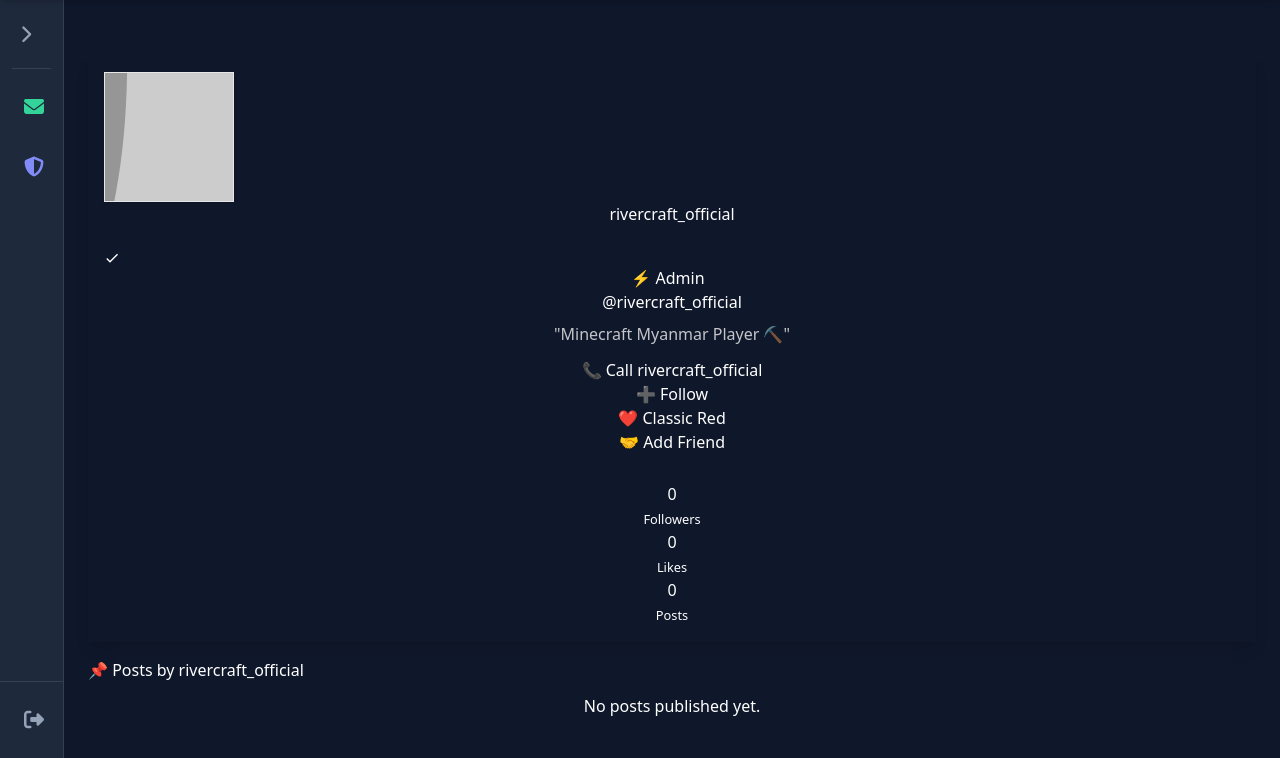
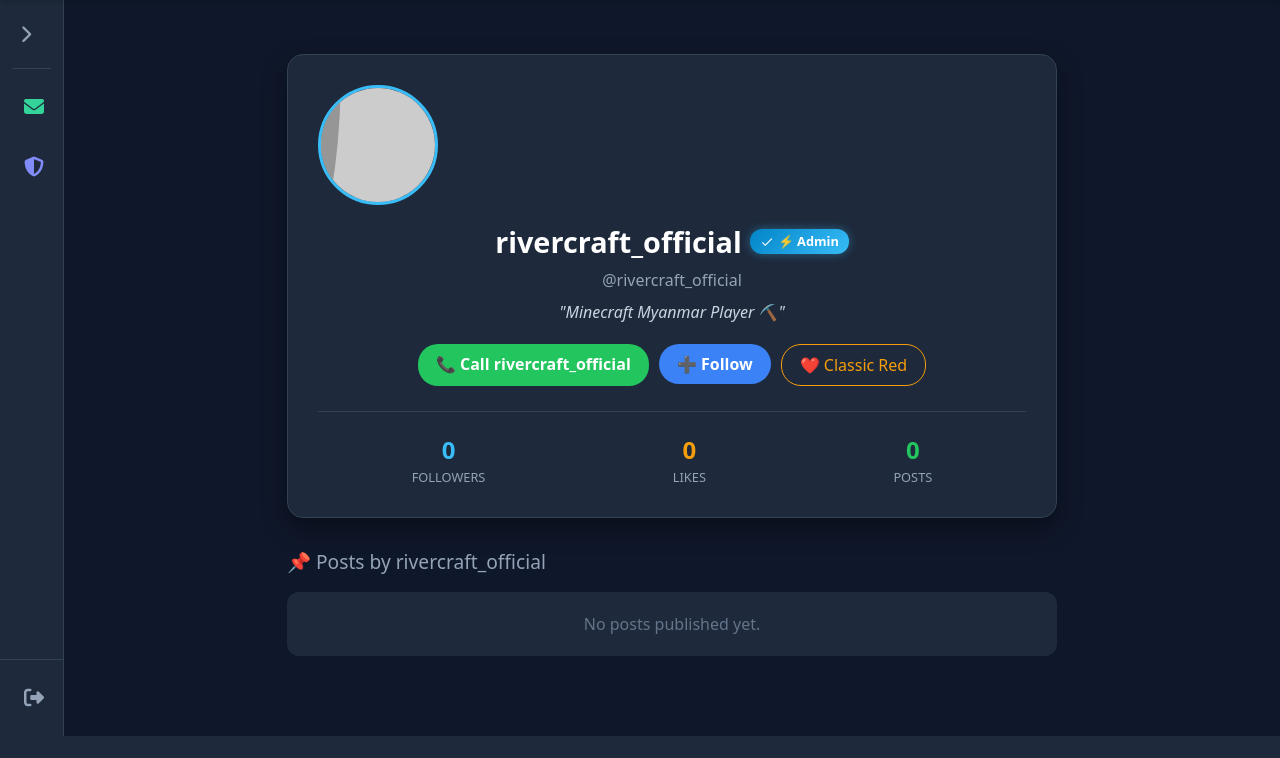
Before and after one commit to heinth123/minecraft-portal-, a Flask app: page /profile/rivercraft_official in a window 1280 px wide. Shown: the part 64-822 px from the top of the page. After the commit the page ends 800 px from the top, so only its background shows below. Run offline with Flask 3, Linux system fonts and the light colour scheme; a user stored in the database is signed in; grey boxes labelled with a size stand in for pictures from a placeholder-image service; some libraries are stand-ins or nearby versions.

Commit message:
Enhance profile page design and layout
Refactor profile layout with improved styling and structure.

```diff
--- a/templates/profile.html
+++ b/templates/profile.html
@@ -3,24 +3,23 @@
 {% block title %}{{ user.nickname }} (@{{ user.username }}) - Profile{% endblock %}
 
 {% block content %}
-<div class="container py-4">
-    <!-- Profile Card Header -->
-    <div class="card bg-dark text-white border-secondary shadow-lg rounded-4 p-4 mb-4">
-        <div class="d-flex flex-column flex-md-row align-items-center gap-4">
-            <!-- Profile Avatar -->
-            <div class="position-relative">
-                <img src="{{ user.safe_pfp }}" alt="Avatar" class="rounded-circle border border-3 border-info shadow" style="width: 130px; height: 130px; object-fit: cover;">
+<div style="max-width: 800px; margin: 30px auto; padding: 0 15px; color: white;">
+
+    <!-- Main Profile Card -->
+    <div style="background: #1e293b; border: 1px solid #334155; border-radius: 16px; padding: 30px; box-shadow: 0 10px 25px rgba(0,0,0,0.4); text-align: center;">
+
+        <!-- Avatar -->
+        <div style="margin-bottom: 15px;">
+            <img src="{{ user.safe_pfp }}" alt="Avatar" style="width: 120px; height: 120px; border-radius: 50%; border: 3px solid #38bdf8; object-fit: cover;">
         </div>
 
-            <!-- Profile Info -->
-            <div class="flex-grow-1 text-center text-md-start">
-                <div class="d-flex flex-wrap align-items-center justify-content-center justify-content-md-start gap-2">
-                    <h2 class="fw-bold mb-0">{{ user.nickname }}</h2>
+        <!-- Nickname & Admin Badge -->
+        <div style="display: flex; align-items: center; justify-content: center; gap: 8px; margin-bottom: 5px;">
+            <h2 style="margin: 0; font-size: 1.8rem; font-weight: 700;">{{ user.nickname }}</h2>
 
-                    <!-- ⚡ Admin / Verified Blue Checkmark Badge -->
             {% if user.is_admin %}
-                        <span class="badge bg-primary d-inline-flex align-items-center gap-1 shadow-sm px-2 py-1 rounded-pill" title="Verified Admin">
-                            <svg width="16" height="16" viewBox="0 0 24 24" fill="#ffffff">
+                <span style="background: linear-gradient(135deg, #0284c7, #38bdf8); color: white; font-size: 0.8rem; padding: 3px 10px; border-radius: 12px; font-weight: bold; display: inline-flex; align-items: center; gap: 4px; box-shadow: 0 0 10px rgba(56, 189, 248, 0.4);">
+                    <svg width="14" height="14" viewBox="0 0 24 24" fill="#ffffff">
                         <path d="M9 16.17L4.83 12l-1.42 1.41L9 19 21 7l-1.41-1.41z"/>
                     </svg>
                     ⚡ Admin
@@ -28,130 +27,110 @@
             {% endif %}
         </div>
 
-                <p class="text-secondary mb-2">@{{ user.username }}</p>
-                <p class="fst-italic text-light opacity-75 mb-3">"{{ user.bio }}"</p>
+        <!-- Username & Bio -->
+        <p style="color: #94a3b8; margin: 0 0 8px 0;">@{{ user.username }}</p>
+        <p style="color: #cbd5e1; font-style: italic; margin-bottom: 20px;">"{{ user.bio }}"</p>
 
-                <!-- Action Buttons: Call, Edit, Follow, Friend -->
-                <div class="d-flex flex-wrap gap-2 justify-content-center justify-content-md-start">
+        <!-- Action Buttons -->
+        <div style="display: flex; flex-wrap: wrap; justify-content: center; gap: 10px; margin-bottom: 25px;">
             {% if current_user.id == user.id %}
-                        <!-- Edit Profile Trigger Modal -->
-                        <button class="btn btn-outline-info btn-sm rounded-pill px-3" data-bs-toggle="modal" data-bs-target="#editProfileModal">
+                <button onclick="document.getElementById('editModal').style.display='flex'" style="background: #334155; color: #38bdf8; border: 1px solid #38bdf8; padding: 8px 18px; border-radius: 20px; cursor: pointer; font-weight: 600;">
                     ✏️ Edit Profile
                 </button>
             {% else %}
-                        <!-- 📞 Video Call Button -->
-                        <a href="{{ url_for('video_call', user_id=user.id) }}" class="btn btn-success btn-sm rounded-pill px-3 fw-bold">
+                <a href="{{ url_for('video_call', user_id=user.id) }}" style="background: #22c55e; color: white; text-decoration: none; padding: 8px 18px; border-radius: 20px; font-weight: 600;">
                     📞 Call {{ user.nickname }}
                 </a>
 
-                        <!-- Follow Button -->
-                        <form action="{{ url_for('follow_user', user_id=user.id) }}" method="POST" class="d-inline">
-                            <button type="submit" class="btn btn-sm {% if is_following %}btn-outline-danger{% else %}btn-primary{% endif %} rounded-pill px-3">
+                <form action="{{ url_for('follow_user', user_id=user.id) }}" method="POST" style="display: inline;">
+                    <button type="submit" style="background: {% if is_following %}#ef4444{% else %}#3b82f6{% endif %}; color: white; border: none; padding: 8px 18px; border-radius: 20px; cursor: pointer; font-weight: 600;">
                         {% if is_following %}Unfollow{% else %}➕ Follow{% endif %}
                     </button>
                 </form>
 
-                        <!-- Profile Like Button -->
-                        <form action="{{ url_for('profile_like', user_id=user.id) }}" method="POST" class="d-inline">
-                            <button type="submit" class="btn btn-sm btn-outline-warning rounded-pill px-3">
+                <form action="{{ url_for('profile_like', user_id=user.id) }}" method="POST" style="display: inline;">
+                    <button type="submit" style="background: transparent; color: #f59e0b; border: 1px solid #f59e0b; padding: 8px 18px; border-radius: 20px; cursor: pointer;">
                         {{ user.safe_like_style }}
                     </button>
                 </form>
-
-                        <!-- Add Friend Request -->
-                        {% if not friendship %}
-                            <form action="{{ url_for('send_friend_request', user_id=user.id) }}" method="POST" class="d-inline">
-                                <button type="submit" class="btn btn-sm btn-outline-success rounded-pill px-3">🤝 Add Friend</button>
-                            </form>
-                        {% endif %}
             {% endif %}
         </div>
+
+        <!-- Stats Counter Box -->
+        <div style="display: flex; justify-content: space-around; border-top: 1px solid #334155; padding-top: 20px; margin-top: 15px;">
+            <div>
+                <div style="font-size: 1.5rem; font-weight: bold; color: #38bdf8;">{{ followers_count }}</div>
+                <div style="font-size: 0.8rem; color: #94a3b8; text-transform: uppercase;">Followers</div>
+            </div>
+            <div>
+                <div style="font-size: 1.5rem; font-weight: bold; color: #f59e0b;">{{ profile_likes_count }}</div>
+                <div style="font-size: 0.8rem; color: #94a3b8; text-transform: uppercase;">Likes</div>
+            </div>
+            <div>
+                <div style="font-size: 1.5rem; font-weight: bold; color: #22c55e;">{{ user_posts|length }}</div>
+                <div style="font-size: 0.8rem; color: #94a3b8; text-transform: uppercase;">Posts</div>
             </div>
         </div>
 
-        <!-- User Stats Counter Box -->
-        <div class="row text-center mt-4 pt-3 border-top border-secondary">
-            <div class="col-4">
-                <h4 class="fw-bold mb-0 text-info">{{ followers_count }}</h4>
-                <small class="text-secondary text-uppercase fw-semibold">Followers</small>
-            </div>
-            <div class="col-4">
-                <h4 class="fw-bold mb-0 text-warning">{{ profile_likes_count }}</h4>
-                <small class="text-secondary text-uppercase fw-semibold">Likes</small>
-            </div>
-            <div class="col-4">
-                <h4 class="fw-bold mb-0 text-success">{{ user_posts|length }}</h4>
-                <small class="text-secondary text-uppercase fw-semibold">Posts</small>
-            </div>
-        </div>
     </div>
 
-    <!-- User Posts Stream -->
-    <h4 class="text-white mb-3">📌 Posts by {{ user.nickname }}</h4>
+    <!-- Posts Section -->
+    <h3 style="margin-top: 30px; margin-bottom: 15px; font-size: 1.2rem; color: #94a3b8;">📌 Posts by {{ user.nickname }}</h3>
+
     {% if user_posts %}
-        <div class="row g-3">
+        <div style="display: grid; grid-template-columns: repeat(auto-fill, minmax(280px, 1fr)); gap: 15px;">
             {% for post in user_posts %}
-                <div class="col-12 col-md-6">
-                    <div class="card bg-dark text-white border-secondary h-100 shadow-sm">
+                <div style="background: #1e293b; border: 1px solid #334155; border-radius: 12px; overflow: hidden; padding: 15px;">
                     {% if post.image_url %}
-                            <img src="{{ post.image_url }}" class="card-img-top" alt="Post Image" style="max-height: 220px; object-fit: cover;">
+                        <img src="{{ post.image_url }}" alt="Post Image" style="width: 100%; height: 160px; object-fit: cover; border-radius: 8px; margin-bottom: 10px;">
                     {% endif %}
-                        <div class="card-body">
-                            <h5 class="card-title text-info">{{ post.title }}</h5>
-                            <p class="card-text text-light opacity-75">{{ post.content }}</p>
+                    <h4 style="margin: 0 0 5px 0; color: #38bdf8;">{{ post.title }}</h4>
+                    <p style="color: #cbd5e1; font-size: 0.9rem; margin-bottom: 10px;">{{ post.content }}</p>
                     {% if post.download_link %}
-                                <a href="{{ post.download_link }}" class="btn btn-sm btn-outline-success" target="_blank">📥 Download Addon</a>
+                        <a href="{{ post.download_link }}" style="display: inline-block; background: #22c55e; color: white; text-decoration: none; padding: 5px 12px; border-radius: 6px; font-size: 0.8rem;" target="_blank">📥 Download Addon</a>
                     {% endif %}
-                        </div>
-                    </div>
                 </div>
             {% endfor %}
         </div>
     {% else %}
-        <div class="alert alert-secondary text-center">No posts published yet.</div>
+        <p style="text-align: center; color: #64748b; background: #1e293b; padding: 20px; border-radius: 12px;">No posts published yet.</p>
     {% endif %}
+
 </div>
 
-<!-- Edit Profile Modal -->
+<!-- Simple Edit Modal -->
 {% if current_user.id == user.id %}
-<div class="modal fade" id="editProfileModal" tabindex="-1" aria-hidden="true">
-    <div class="modal-dialog modal-dialog-centered">
-        <div class="modal-content bg-dark text-white border-secondary">
-            <div class="modal-header border-secondary">
-                <h5 class="modal-title">✏️ Edit Profile</h5>
-                <button type="button" class="btn-close btn-close-white" data-bs-dismiss="modal" aria-label="Close"></button>
+<div id="editModal" style="display: none; position: fixed; top: 0; left: 0; width: 100%; height: 100%; background: rgba(0,0,0,0.7); justify-content: center; align-items: center; z-index: 1000;">
+    <div style="background: #1e293b; border: 1px solid #334155; padding: 25px; border-radius: 16px; width: 90%; max-width: 450px; color: white;">
+        <h3 style="margin-top: 0; color: #38bdf8;">Edit Profile</h3>
+        <form action="{{ url_for('edit_profile') }}" method="POST">
+            <div style="margin-bottom: 12px;">
+                <label style="display: block; font-size: 0.85rem; color: #94a3b8;">Nickname</label>
+                <input type="text" name="nickname" value="{{ user.nickname }}" required style="width: 100%; padding: 8px; background: #0f172a; border: 1px solid #334155; color: white; border-radius: 6px;">
             </div>
-            <form action="{{ url_for('edit_profile') }}" method="POST">
-                <div class="modal-body">
-                    <div class="mb-3">
-                        <label class="form-label text-secondary">Nickname</label>
-                        <input type="text" name="nickname" class="form-control bg-secondary text-white border-0" value="{{ user.nickname }}" required>
+            <div style="margin-bottom: 12px;">
+                <label style="display: block; font-size: 0.85rem; color: #94a3b8;">Profile Picture URL</label>
+                <input type="url" name="pfp_url" value="{{ user.pfp_url }}" style="width: 100%; padding: 8px; background: #0f172a; border: 1px solid #334155; color: white; border-radius: 6px;">
             </div>
-                    <div class="mb-3">
-                        <label class="form-label text-secondary">Profile Picture URL</label>
-                        <input type="url" name="pfp_url" class="form-control bg-secondary text-white border-0" value="{{ user.pfp_url }}">
+            <div style="margin-bottom: 12px;">
+                <label style="display: block; font-size: 0.85rem; color: #94a3b8;">Bio</label>
+                <textarea name="bio" rows="3" style="width: 100%; padding: 8px; background: #0f172a; border: 1px solid #334155; color: white; border-radius: 6px;">{{ user.bio }}</textarea>
             </div>
-                    <div class="mb-3">
-                        <label class="form-label text-secondary">Bio</label>
-                        <textarea name="bio" class="form-control bg-secondary text-white border-0" rows="3">{{ user.bio }}</textarea>
-                    </div>
-                    <div class="mb-3">
-                        <label class="form-label text-secondary">Profile Like Style</label>
-                        <select name="like_type_style" class="form-select bg-secondary text-white border-0">
+            <div style="margin-bottom: 20px;">
+                <label style="display: block; font-size: 0.85rem; color: #94a3b8;">Profile Like Style</label>
+                <select name="like_type_style" style="width: 100%; padding: 8px; background: #0f172a; border: 1px solid #334155; color: white; border-radius: 6px;">
                     <option value="❤️ Classic Red" {% if user.like_type_style == '❤️ Classic Red' %}selected{% endif %}>❤️ Classic Red</option>
                     <option value="🔥 Fire Power" {% if user.like_type_style == '🔥 Fire Power' %}selected{% endif %}>🔥 Fire Power</option>
                     <option value="💎 Diamond Sparkle" {% if user.like_type_style == '💎 Diamond Sparkle' %}selected{% endif %}>💎 Diamond Sparkle</option>
                     <option value="⚡ Emerald Shock" {% if user.like_type_style == '⚡ Emerald Shock' %}selected{% endif %}>⚡ Emerald Shock</option>
                 </select>
             </div>
-                </div>
-                <div class="modal-footer border-secondary">
-                    <button type="button" class="btn btn-secondary" data-bs-dismiss="modal">Cancel</button>
-                    <button type="submit" class="btn btn-info">Save Changes</button>
+            <div style="display: flex; justify-content: flex-end; gap: 10px;">
+                <button type="button" onclick="document.getElementById('editModal').style.display='none'" style="background: #475569; color: white; border: none; padding: 8px 16px; border-radius: 6px; cursor: pointer;">Cancel</button>
+                <button type="submit" style="background: #0284c7; color: white; border: none; padding: 8px 16px; border-radius: 6px; cursor: pointer;">Save</button>
             </div>
         </form>
     </div>
 </div>
-</div>
 {% endif %}
 {% endblock %}
```
Lines whose indentation alone changed are shown as unchanged.
